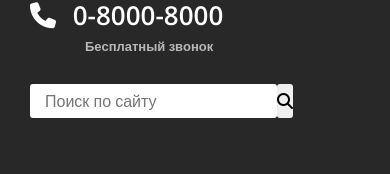
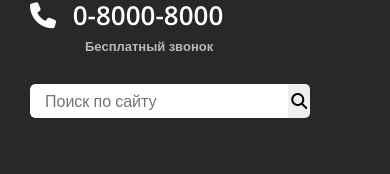
Before and after one commit to Alexandr-77/Salary-card, a plain HTML site: page index.html in a window 390 px wide. Shown: the part 243-417 px from the top of the page. Drawn offline with nearby package versions, Linux system fonts and the light colour scheme.

Commit message:
Add files via upload

```diff
--- a/css/style.css
+++ b/css/style.css
@@ -68,6 +68,10 @@ body {
 .header-block__search-phone i {
    padding-right: 10px;
 }
+.header-block__search-input {
+   border-radius: 5px;
+   overflow: hidden;
+}
 .header-block__search {
    display: flex;
    justify-content: space-around;
@@ -81,7 +85,6 @@ body {
 }
 .header-block__search-input input {
    padding: 0 30px 0 15px;
-   border-radius: 3px;
    border: none;
    width: 380px;
    height: 34px;
@@ -90,7 +93,6 @@ body {
    width: 34px;
    height: 34px;
    border: none;
-   border-radius: 3px;
 }
 .header-block__clients-ul {
    display: flex;
@@ -296,7 +298,9 @@ body {
       padding-left: 30px;
    }
    .search-input {
-      width: 250px;
+      width: 280px;
+      border-radius: 5px;
+      overflow: hidden;
   }
    .header-block__clients-ul {
      display: block;
```
